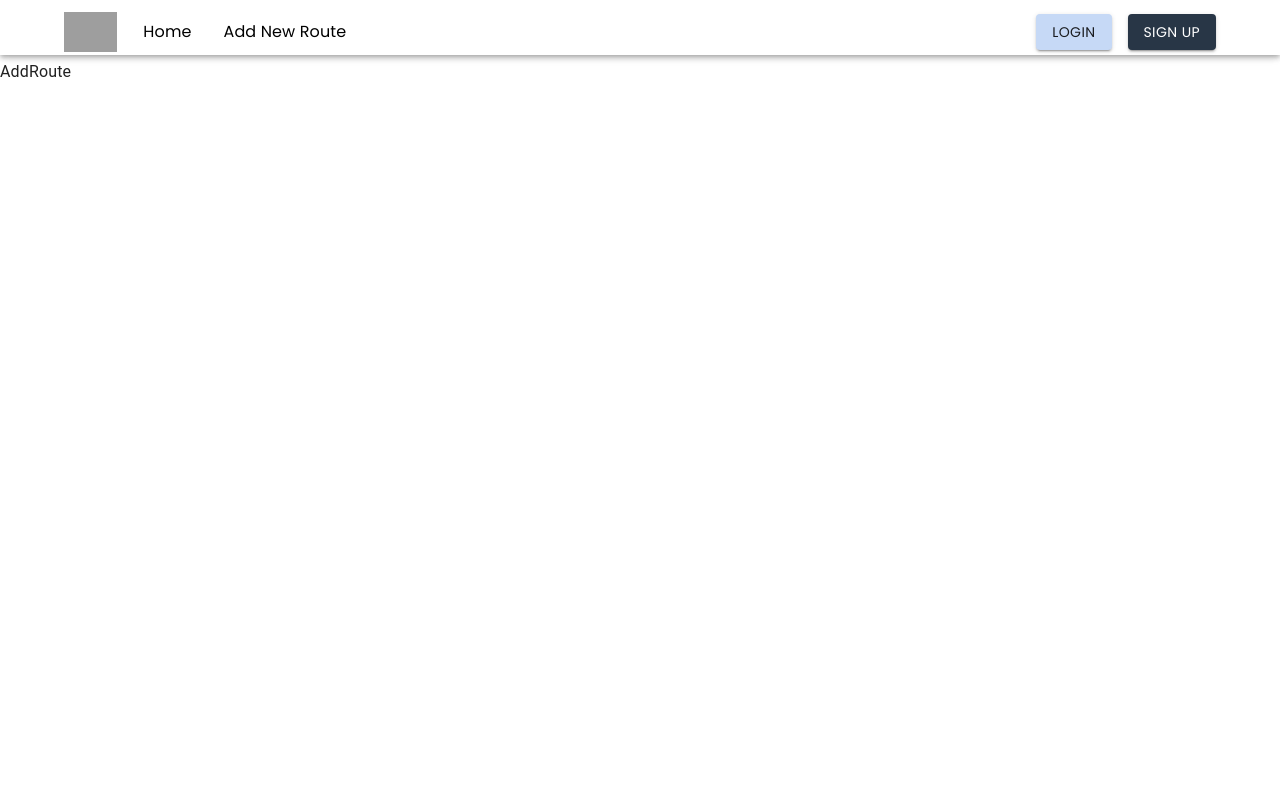
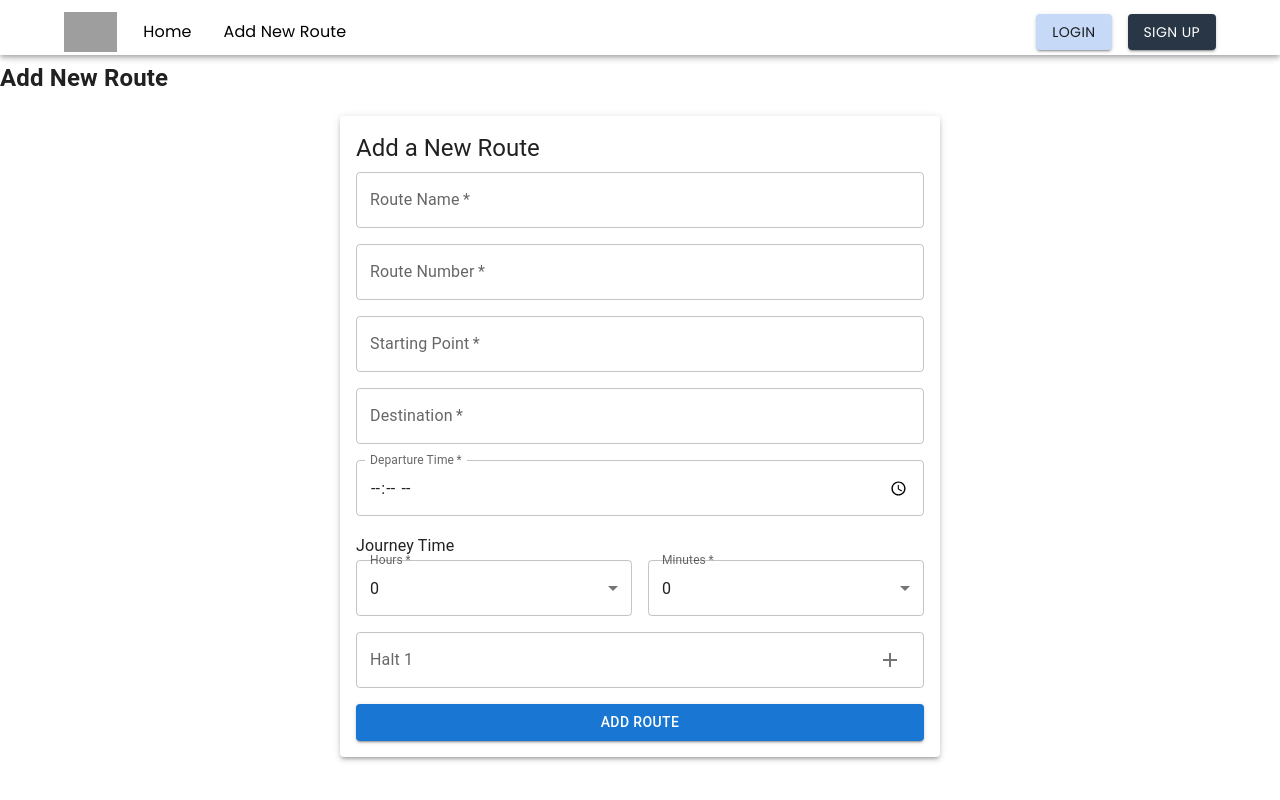
Before and after one commit to DisaraMethmali/GoRoute, a React (Vite) app in the folder bus-booking-system/: page /busOwner/addRoute in a window 1280 px wide. Shown: the top 800 px of the page. Built offline with nearby package versions, Linux system fonts and the light colour scheme; grey boxes are pictures that could not be loaded.

Commit message:
route add form frontend

```diff
--- a/bus-booking-system/package.json
+++ b/bus-booking-system/package.json
@@ -10,12 +10,16 @@
     "preview": "vite preview"
   },
   "dependencies": {
+    "@date-io/date-fns": "^3.0.0",
     "@mui/icons-material": "^5.16.1",
+    "@mui/lab": "^5.0.0-alpha.172",
     "@mui/material": "^5.16.1",
     "@mui/system": "^5.16.1",
+    "date-fns": "^3.6.0",
     "react": "^18.3.1",
     "react-dom": "^18.3.1",
-    "react-router-dom": "^6.24.1"
+    "react-router-dom": "^6.24.1",
+    "react-time-picker": "^7.0.0"
   },
   "devDependencies": {
     "@types/react": "^18.3.3",
--- /dev/null
+++ b/bus-booking-system/src/components/busOwner/AddRouteForm.jsx
@@ -0,0 +1,167 @@
+import React, { useState } from 'react';
+import { TextField, Button, Box, Grid, Paper, Typography, IconButton, Select, MenuItem, FormControl, InputLabel } from '@mui/material';
+import AddIcon from '@mui/icons-material/Add';
+import RemoveIcon from '@mui/icons-material/Remove';
+
+const AddRouteForm = () => {
+  const [routeName, setRouteName] = useState('');
+  const [routeNumber, setRouteNumber] = useState('');
+  const [startPoint, setStartPoint] = useState('');
+  const [destination, setDestination] = useState('');
+  const [departureTime, setDepartureTime] = useState('');
+  const [journeyTime, setJourneyTime] = useState({ hours: '0', minutes: '0' });
+  const [halts, setHalts] = useState(['']);
+
+  const handleHaltChange = (index, value) => {
+    const newHalts = [...halts];
+    newHalts[index] = value;
+    setHalts(newHalts);
+  };
+
+  const handleAddHalt = () => {
+    setHalts([...halts, '']);
+  };
+
+  const handleRemoveHalt = (index) => {
+    const newHalts = [...halts];
+    newHalts.splice(index, 1);
+    setHalts(newHalts);
+  };
+
+  const handleSubmit = (event) => {
+    event.preventDefault();
+    const journeyTimeFormatted = `${journeyTime.hours}:${journeyTime.minutes}`;
+    console.log('Route Added:', { routeName, routeNumber, startPoint, destination, departureTime, journeyTime: journeyTimeFormatted, halts });
+  };
+
+  return (
+    <Box sx={{ display: 'flex', justifyContent: 'center', margin: '20px auto', width: '60%' }}>
+      <Paper elevation={3} sx={{ padding: 2, width: '100%', maxWidth: 600 }}>
+        <Typography variant="h5" component="h2" gutterBottom>
+          Add a New Route
+        </Typography>
+        <form onSubmit={handleSubmit}>
+          <Grid container spacing={2}>
+            <Grid item xs={12}>
+              <TextField
+                label="Route Name"
+                fullWidth
+                required
+                value={routeName}
+                onChange={(e) => setRouteName(e.target.value)}
+              />
+            </Grid>
+            <Grid item xs={12}>
+              <TextField
+                label="Route Number"
+                fullWidth
+                required
+                value={routeNumber}
+                onChange={(e) => setRouteNumber(e.target.value)}
+              />
+            </Grid>
+            <Grid item xs={12}>
+              <TextField
+                label="Starting Point"
+                fullWidth
+                required
+                value={startPoint}
+                onChange={(e) => setStartPoint(e.target.value)}
+              />
+            </Grid>
+            <Grid item xs={12}>
+              <TextField
+                label="Destination"
+                fullWidth
+                required
+                value={destination}
+                onChange={(e) => setDestination(e.target.value)}
+              />
+            </Grid>
+            <Grid item xs={12}>
+              <TextField
+                label="Departure Time"
+                type="time"
+                fullWidth
+                required
+                value={departureTime}
+                onChange={(e) => setDepartureTime(e.target.value)}
+                InputLabelProps={{
+                  shrink: true,
+                }}
+              />
+            </Grid>
+            <Grid item xs={12}>
+              <Typography variant="subtitle1">Journey Time</Typography>
+              <Grid container spacing={2}>
+                <Grid item xs={6}>
+                  <FormControl fullWidth required>
+                    <InputLabel>Hours</InputLabel>
+                    <Select
+                      value={journeyTime.hours}
+                      onChange={(e) => setJourneyTime({ ...journeyTime, hours: e.target.value })}
+                    >
+                      {[...Array(24)].map((_, index) => (
+                        <MenuItem key={index} value={index}>
+                          {index}
+                        </MenuItem>
+                      ))}
+                    </Select>
+                  </FormControl>
+                </Grid>
+                <Grid item xs={6}>
+                  <FormControl fullWidth required>
+                    <InputLabel>Minutes</InputLabel>
+                    <Select
+                      value={journeyTime.minutes}
+                      onChange={(e) => setJourneyTime({ ...journeyTime, minutes: e.target.value })}
+                    >
+                      {[0, 15, 30, 45].map((minute) => (
+                        <MenuItem key={minute} value={minute}>
+                          {minute}
+                        </MenuItem>
+                      ))}
+                    </Select>
+                  </FormControl>
+                </Grid>
+              </Grid>
+            </Grid>
+            {halts.map((halt, index) => (
+              <Grid item xs={12} key={index}>
+                <TextField
+                  label={`Halt ${index + 1}`}
+                  fullWidth
+                  value={halt}
+                  onChange={(e) => handleHaltChange(index, e.target.value)}
+                  InputProps={{
+                    endAdornment: (
+                      <>
+                        {halts.length > 1 && (
+                          <IconButton onClick={() => handleRemoveHalt(index)}>
+                            <RemoveIcon />
+                          </IconButton>
+                        )}
+                        {index === halts.length - 1 && (
+                          <IconButton onClick={handleAddHalt}>
+                            <AddIcon />
+                          </IconButton>
+                        )}
+                      </>
+                    ),
+                  }}
+                />
+              </Grid>
+            ))}
+            <Grid item xs={12}>
+              <Button type="submit" variant="contained" color="primary" fullWidth>
+                Add Route
+              </Button>
+            </Grid>
+          </Grid>
+        </form>
+      </Paper>
+    </Box>
+  );
+};
+
+export default AddRouteForm;
--- a/bus-booking-system/src/pages/busOwner/AddRoute.jsx
+++ b/bus-booking-system/src/pages/busOwner/AddRoute.jsx
@@ -1,9 +1,11 @@
 import React from 'react'
+import AddRouteForm from '../../components/busOwner/AddRouteForm'
 
 function AddRoute() {
   return (
     <div>
-        AddRoute
+        <h2>Add New Route</h2>
+        <AddRouteForm></AddRouteForm>
     </div>
   )
 }
```
Also changed, not shown: 1 other file (tests, documents, lock files or other folders).
